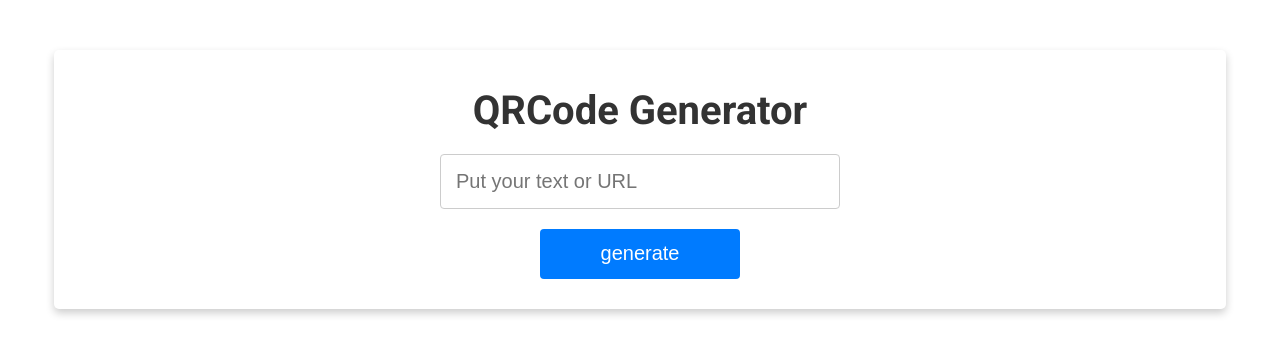
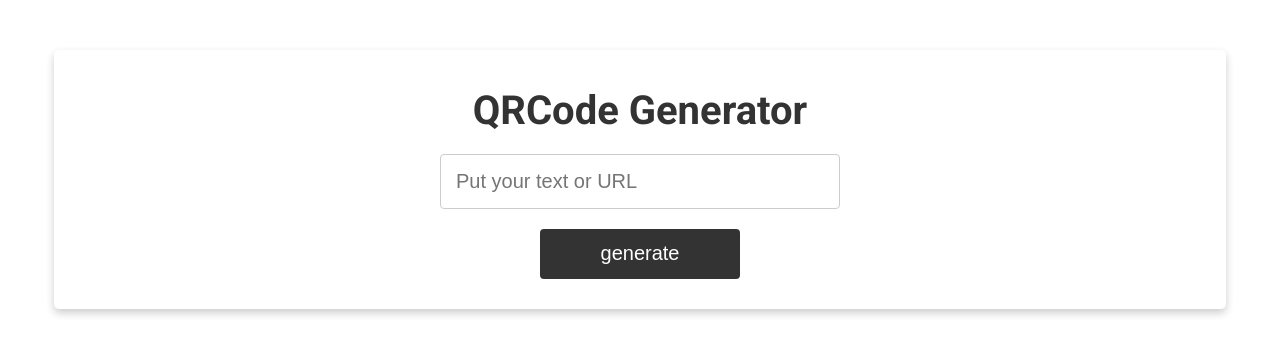
Before and after one commit to lenx0/QRCode-generator, a React (Vite) app: page / in a window 1280 px wide. Shown: the top 354 px of the page. Built offline with nearby package versions, Linux system fonts and the light colour scheme.

Commit message:
change some colors

```diff
--- a/src/App.css
+++ b/src/App.css
@@ -47,7 +47,7 @@ button {
   font-size: 1em;
   border: none;
   border-radius: 4px;
-  background-color: #007bff;
+  background-color: #333;
   color: white;
   padding: 10px 20px;
   cursor: pointer;
@@ -58,7 +58,7 @@ button {
 }
 
 button:hover {
-  background-color: #0056b3;
+  background-color: #024081;
 }
 
 @media (min-width: 768px) {
```
